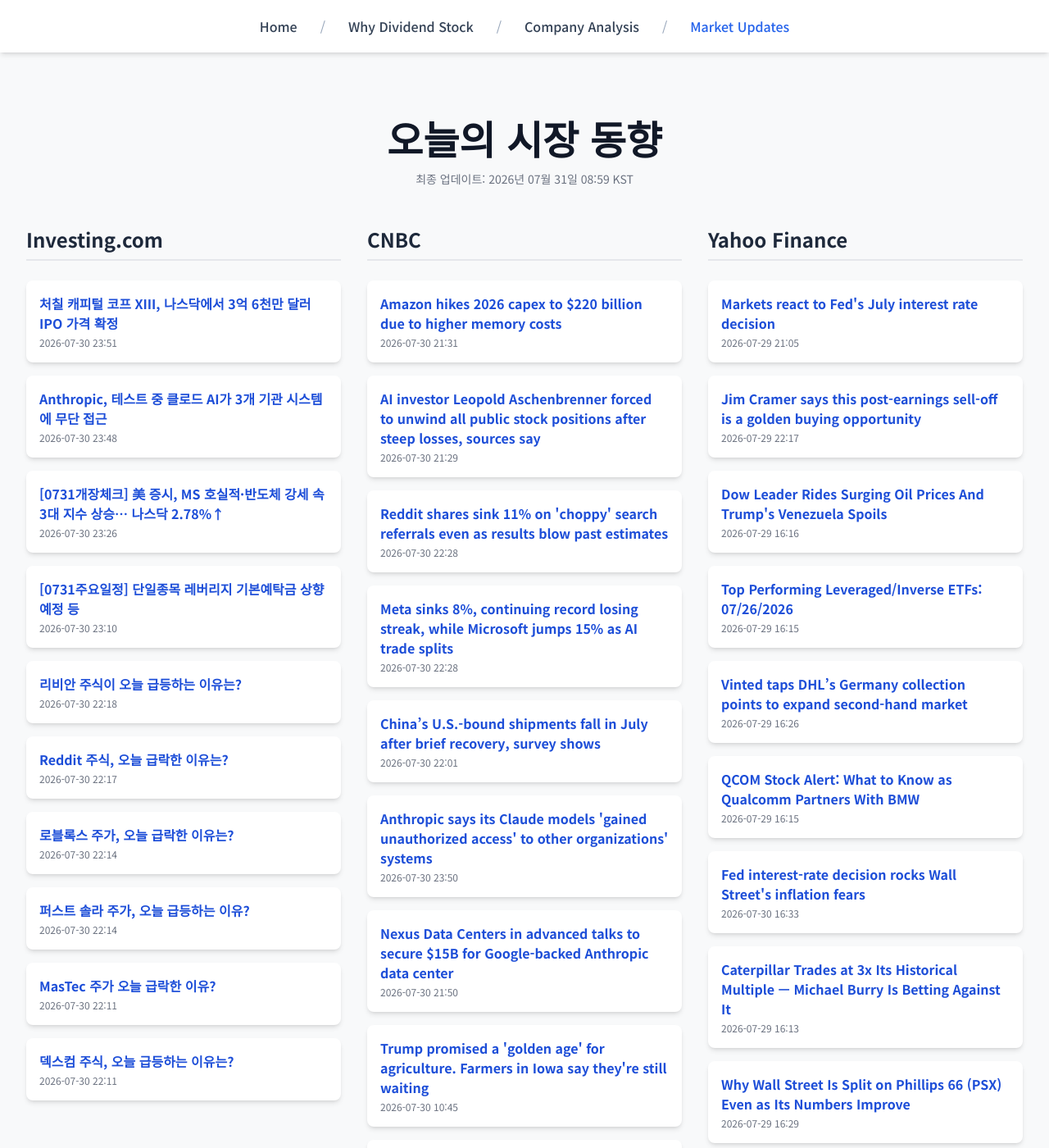
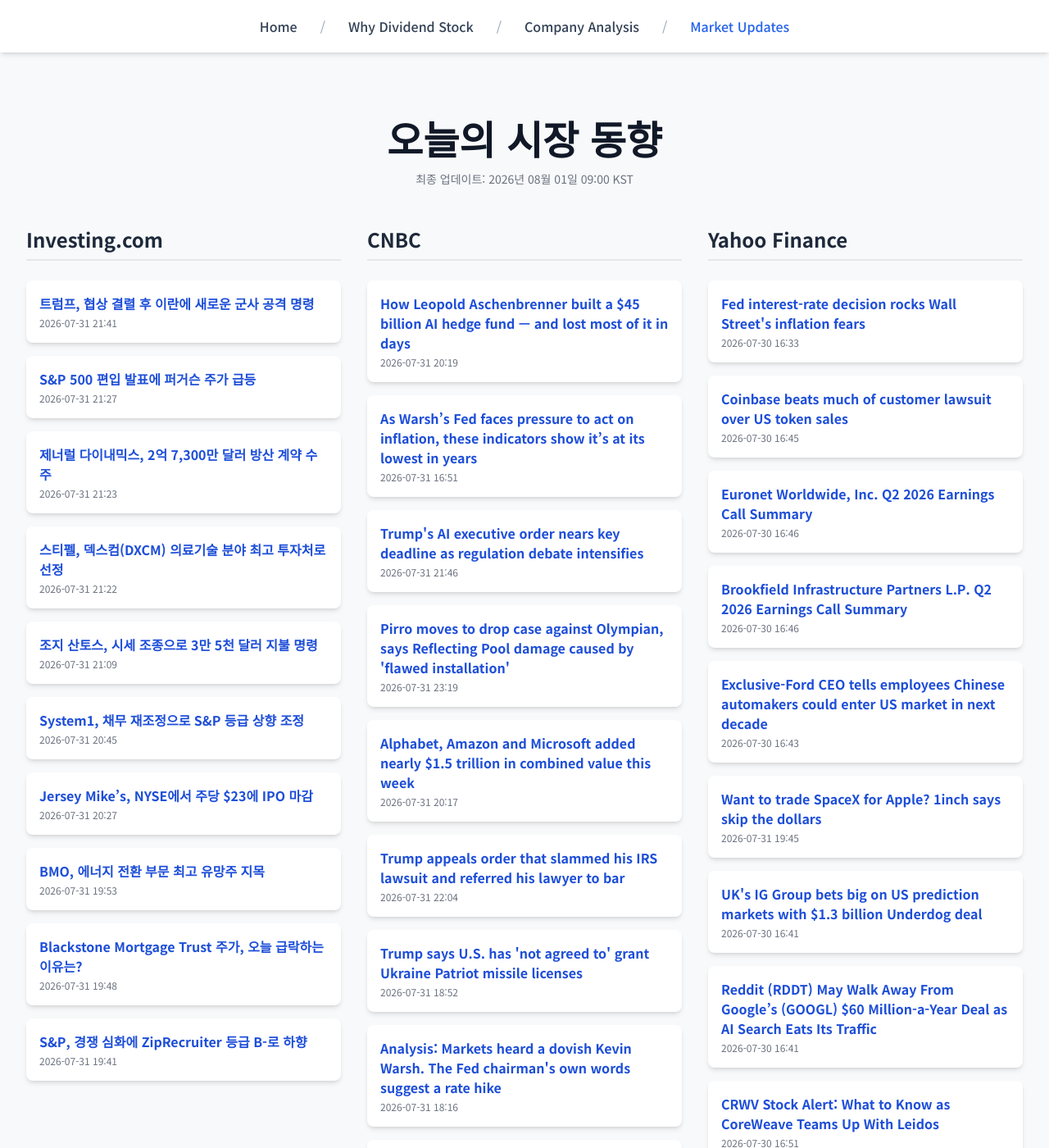
Before and after one commit to Kay-Hwang/my-company-analysis, a Jekyll site: the page built from market-updates.html, in a window 1280 px wide and 1400 px high. Shown: the whole window at 82% size. Built offline with Jekyll 4.4.1, drawn with Linux system fonts in a browser that asks for light colours; nearby versions of some CDN libraries; a script that is not in the unit is left out; some of the changed text lies outside the part shown.

Commit message:
Update daily data

```diff
--- a/_data/latest_data.json
+++ b/_data/latest_data.json
@@ -1,167 +1,131 @@
 {
-  "lastUpdated": "2026년 07월 31일 08:59 KST",
+  "lastUpdated": "2026년 08월 01일 09:00 KST",
   "news": {
     "investing": [
       {
-        "title": "처칠 캐피털 코프 XIII, 나스닥에서 3억 6천만 달러 IPO 가격 확정",
-        "link": "https://kr.investing.com/news/stock-market-news/article-432SI-2038717",
-        "pubDate": "2026-07-30 23:51:02",
-        "summary": "처칠 캐피털 코프 XIII, 나스닥에서 3억 6천만 달러 IPO 가격 확정"
+        "title": "트럼프, 협상 결렬 후 이란에 새로운 군사 공격 명령",
+        "link": "https://kr.investing.com/news/stock-market-news/article-2040371",
+        "pubDate": "2026-07-31 21:41:20",
+        "summary": "트럼프, 협상 결렬 후 이란에 새로운 군사 공격 명령"
       },
       {
-        "title": "Anthropic, 테스트 중 클로드 AI가 3개 기관 시스템에 무단 접근",
-        "link": "https://kr.investing.com/news/stock-market-news/article-2038715",
-        "pubDate": "2026-07-30 23:48:25",
-        "summary": "Anthropic, 테스트 중 클로드 AI가 3개 기관 시스템에 무단 접근"
+        "title": "S&P 500 편입 발표에 퍼거슨 주가 급등",
+        "link": "https://kr.investing.com/news/stock-market-news/article-93CH-2040364",
+        "pubDate": "2026-07-31 21:27:37",
+        "summary": "S&P 500 편입 발표에 퍼거슨 주가 급등"
       },
       {
-        "title": "[0731개장체크] 美 증시, MS 호실적·반도체 강세 속 3대 지수 상승… 나스닥 2.78%↑",
-        "link": "https://kr.investing.com/news/stock-market-news/article-2038694",
-        "pubDate": "2026-07-30 23:26:41",
-        "summary": "[0731개장체크] 美 증시, MS 호실적·반도체 강세 속 3대 지수 상승… 나스닥 2.78%↑"
+        "title": "제너럴 다이내믹스, 2억 7,300만 달러 방산 계약 수주",
+        "link": "https://kr.investing.com/news/stock-market-news/article-93CH-2040362",
+        "pubDate": "2026-07-31 21:23:30",
+        "summary": "제너럴 다이내믹스, 2억 7,300만 달러 방산 계약 수주"
       },
       {
-        "title": "[0731주요일정] 단일종목 레버리지 기본예탁금 상향 예정 등",
-        "link": "https://kr.investing.com/news/stock-market-news/article-2038695",
-        "pubDate": "2026-07-30 23:10:10",
-        "summary": "[0731주요일정] 단일종목 레버리지 기본예탁금 상향 예정 등"
+        "title": "스티펠, 덱스컴(DXCM) 의료기술 분야 최고 투자처로 선정",
+        "link": "https://kr.investing.com/news/stock-market-news/article-93CH-2040357",
+        "pubDate": "2026-07-31 21:22:01",
+        "summary": "스티펠, 덱스컴(DXCM) 의료기술 분야 최고 투자처로 선정"
       },
       {
-        "title": "리비안 주식이 오늘 급등하는 이유는?",
-        "link": "https://kr.investing.com/news/stock-market-news/article-93CH-2038666",
-        "pubDate": "2026-07-30 22:18:36",
-        "summary": "리비안 주식이 오늘 급등하는 이유는?"
+        "title": "조지 산토스, 시세 조종으로 3만 5천 달러 지불 명령",
+        "link": "https://kr.investing.com/news/stock-market-news/article-93CH-2040350",
+        "pubDate": "2026-07-31 21:09:44",
+        "summary": "조지 산토스, 시세 조종으로 3만 5천 달러 지불 명령"
       },
       {
-        "title": "Reddit 주식, 오늘 급락한 이유는?",
-        "link": "https://kr.investing.com/news/stock-market-news/article-93CH-2038664",
-        "pubDate": "2026-07-30 22:17:56",
-        "summary": "Reddit 주식, 오늘 급락한 이유는?"
+        "title": "System1, 채무 재조정으로 S&P 등급 상향 조정",
+        "link": "https://kr.investing.com/news/stock-market-news/article-93CH-2040334",
+        "pubDate": "2026-07-31 20:45:42",
+        "summary": "System1, 채무 재조정으로 S&P 등급 상향 조정"
       },
       {
-        "title": "로블록스 주가, 오늘 급락한 이유는?",
-        "link": "https://kr.investing.com/news/stock-market-news/article-93CH-2038659",
-        "pubDate": "2026-07-30 22:14:37",
-        "summary": "로블록스 주가, 오늘 급락한 이유는?"
+        "title": "Jersey Mike’s, NYSE에서 주당 $23에 IPO 마감",
+        "link": "https://kr.investing.com/news/stock-market-news/article-432SI-2040323",
+        "pubDate": "2026-07-31 20:27:02",
+        "summary": "Jersey Mike’s, NYSE에서 주당 $23에 IPO 마감"
       },
       {
-        "title": "퍼스트 솔라 주가, 오늘 급등하는 이유?",
-        "link": "https://kr.investing.com/news/stock-market-news/article-93CH-2038658",
-        "pubDate": "2026-07-30 22:14:24",
-        "summary": "퍼스트 솔라 주가, 오늘 급등하는 이유?"
+        "title": "BMO, 에너지 전환 부문 최고 유망주 지목",
+        "link": "https://kr.investing.com/news/stock-market-news/article-93CH-2040294",
+        "pubDate": "2026-07-31 19:53:04",
+        "summary": "BMO, 에너지 전환 부문 최고 유망주 지목"
       },
       {
-        "title": "MasTec 주가 오늘 급락한 이유?",
-        "link": "https://kr.investing.com/news/stock-market-news/article-93CH-2038656",
-        "pubDate": "2026-07-30 22:11:52",
-        "summary": "MasTec 주가 오늘 급락한 이유?"
+        "title": "Blackstone Mortgage Trust 주가, 오늘 급락하는 이유는?",
+        "link": "https://kr.investing.com/news/stock-market-news/article-93CH-2040293",
+        "pubDate": "2026-07-31 19:48:42",
+        "summary": "Blackstone Mortgage Trust 주가, 오늘 급락하는 이유는?"
       },
       {
-        "title": "덱스컴 주식, 오늘 급등하는 이유는?",
-        "link": "https://kr.investing.com/news/stock-market-news/article-93CH-2038655",
-        "pubDate": "2026-07-30 22:11:44",
-        "summary": "덱스컴 주식, 오늘 급등하는 이유는?"
+        "title": "S&P, 경쟁 심화에 ZipRecruiter 등급 B-로 하향",
+        "link": "https://kr.investing.com/news/stock-market-news/article-93CH-2040290",
+        "pubDate": "2026-07-31 19:41:36",
+        "summary": "S&P, 경쟁 심화에 ZipRecruiter 등급 B-로 하향"
       }
     ],
     "cnbc": [
       {
-        "title": "Amazon hikes 2026 capex to $220 billion due to higher memory costs",
-        "link": "https://www.cnbc.com/2026/07/30/amazon-amzn-q2-earnings-report-2026.html",
-        "pubDate": "Thu, 30 Jul 2026 21:31:31 GMT",
-        "summary": "AWS sales expanded 37% year over year, which trounced analysts' expectations for 31% growth."
+        "title": "How Leopold Aschenbrenner built a $45 billion AI hedge fund — and lost most of it in days",
+        "link": "https://www.cnbc.com/2026/07/31/leopold-aschenbrenner-situational-awareness-fund-fire-sale.html",
+        "pubDate": "Fri, 31 Jul 2026 20:19:03 GMT",
+        "summary": "Leopold Aschenbrenner, a former OpenAI researcher-turned-hedge fund manager, saw a dramatic decline this week in his AI-focused fund, Situational Awareness."
       },
       {
-        "title": "AI investor Leopold Aschenbrenner forced to unwind all public stock positions after steep losses, sources say",
-        "link": "https://www.cnbc.com/2026/07/30/leopold-aschenbrenners-hedge-fund-is-facing-steep-ai-losses.html",
-        "pubDate": "Thu, 30 Jul 2026 21:29:19 GMT",
-        "summary": "Leopold Aschenbrenner's hedge fund has sold all of its public stock holdings, according to people familiar with the matter."
+        "title": "As Warsh’s Fed faces pressure to act on inflation, these indicators show it’s at its lowest in years",
+        "link": "https://www.cnbc.com/2026/07/31/these-fed-alternative-indicators-show-inflation-is-at-lowest-in-years.html",
+        "pubDate": "Fri, 31 Jul 2026 16:51:30 GMT",
+        "summary": "Trimmed mean measures are painting a different picture than the headline numbers."
       },
       {
-        "title": "Reddit shares sink 11% on 'choppy' search referrals even as results blow past estimates",
-        "link": "https://www.cnbc.com/2026/07/30/reddit-rddt-q2-2026-earnings-report.html",
-        "pubDate": "Thu, 30 Jul 2026 22:28:38 GMT",
-        "summary": "Reddit reported second-quarter earnings that beat on the top and the bottom, and gave a revenue forecast that topped estimates."
+        "title": "Trump's AI executive order nears key deadline as regulation debate intensifies",
+        "link": "https://www.cnbc.com/2026/07/31/trump-ai-executive-order-nears-key-deadline-regulation-debate-heats-up.html",
+        "pubDate": "Fri, 31 Jul 2026 21:46:32 GMT",
+        "summary": "OpenAI's Sam Altman and Nvidia's Jensen Huang were among tech leaders in Washington, D.C., ahead of a deadline the White House set in its AI executive order."
       },
       {
-        "title": "Meta sinks 8%, continuing record losing streak, while Microsoft jumps 15% as AI trade splits",
-        "link": "https://www.cnbc.com/2026/07/30/microsoft-msft-meta-stock-today-earnings.html",
-        "pubDate": "Thu, 30 Jul 2026 22:28:58 GMT",
-        "summary": "Microsoft posted strong Azure and Copilot growth, while Meta missed revenue guidance forecasts as free cash flow plunged leading to diverging stock moves."
+        "title": "Pirro moves to drop case against Olympian, says Reflecting Pool damage caused by 'flawed installation'",
+        "link": "https://www.cnbc.com/2026/07/31/trump-pirro-reflecting-pool-olympian-david-hearn.html",
+        "pubDate": "Fri, 31 Jul 2026 23:19:16 GMT",
+        "summary": "President Donald Trump had touted the Reflecting Pool update, one of many renovations in D.C. he ordered ahead of America's 250th birthday celebrations."
       },
       {
-        "title": "China’s U.S.-bound shipments fall in July after brief recovery, survey shows",
-        "link": "https://www.cnbc.com/2026/07/30/china-us-exports-drop.html",
-        "pubDate": "Thu, 30 Jul 2026 22:01:01 GMT",
-        "summary": "The latest China Beige Book study found factory activity decelerated in July."
+        "title": "Alphabet, Amazon and Microsoft added nearly $1.5 trillion in combined value this week",
+        "link": "https://www.cnbc.com/2026/07/31/apple-aapl-amazon-amzn-stock-today.html",
+        "pubDate": "Fri, 31 Jul 2026 20:17:54 GMT",
+        "summary": "Amazon, Microsoft and Google added hundreds of billions of dollars to their market caps, while Apple and Meta saw their market valuations fall."
       },
       {
-        "title": "Anthropic says its Claude models 'gained unauthorized access' to other organizations' systems",
-        "link": "https://www.cnbc.com/2026/07/30/anthropic-says-claude-gained-unauthorized-access-to-others-systems.html",
-        "pubDate": "Thu, 30 Jul 2026 23:50:41 GMT",
-        "summary": "Anthropic said it discovered three instances where its Claude AI models accessed the internet during an evaluation and accessed outside systems."
+        "title": "Trump appeals order that slammed his IRS lawsuit and referred his lawyer to bar",
+        "link": "https://www.cnbc.com/2026/07/31/trump-appeals-irs-lawsuit-blanche-fund.html",
+        "pubDate": "Fri, 31 Jul 2026 22:04:03 GMT",
+        "summary": "Trump had sued the IRS for $10 billion over the leak of his tax information by an agency contractor."
       },
       {
-        "title": "Nexus Data Centers in advanced talks to secure $15B for Google-backed Anthropic data center",
-        "link": "https://www.cnbc.com/2026/07/30/nexus-data-centers-in-advanced-talks-to-secure-15b-for-google-backed-anthropic-data-center.html",
-        "pubDate": "Thu, 30 Jul 2026 21:50:17 GMT",
-        "summary": "Morgan Stanley is the lead banker engaging in advanced talks to lend $15 billion to Nexus Data Centers, CNBC confirmed."
+        "title": "Trump says U.S. has 'not agreed to' grant Ukraine Patriot missile licenses",
+        "link": "https://www.cnbc.com/2026/07/31/trump-ukraine-patriot-missile-license-russia.html",
+        "pubDate": "Fri, 31 Jul 2026 18:52:10 GMT",
+        "summary": "President Donald Trump said the U.S. hasn't agreed to grant Ukraine licenses to produce Patriot missile systems."
       },
       {
-        "title": "Trump promised a 'golden age' for agriculture. Farmers in Iowa say they're still waiting",
-        "link": "https://www.cnbc.com/2026/07/30/trump-iowa-farmers-agriculture.html",
-        "pubDate": "Thu, 30 Jul 2026 10:45:01 GMT",
-        "summary": "President Donald Trump has promised a \"golden age\" for agriculture, but farmers in Iowa and elsewhere are struggling with tariffs and the Iran war."
+        "title": "Analysis: Markets heard a dovish Kevin Warsh. The Fed chairman's own words suggest a rate hike",
+        "link": "https://www.cnbc.com/2026/07/31/kevin-warsh-fed-inflation-rate-hike-markets.html",
+        "pubDate": "Fri, 31 Jul 2026 18:16:18 GMT",
+        "summary": "Investors saw Warsh’s press conference as dovish, but a closer reading of the Fed chair's prepared remarks suggests he may be close to raising interest rates."
       },
       {
-        "title": "Fast-fashion retailer Shein’s 3-year IPO odyssey cost it the ‘golden time’ to go public",
-        "link": "https://www.cnbc.com/2026/07/31/shein-ipo-hong-kong-ftc-investigation-tariffs-fast-fashion-.html",
-        "pubDate": "Thu, 30 Jul 2026 23:30:34 GMT",
-        "summary": "Investors are questioning whether Beijing's blessing can carry a $40-billion-plus valuation for a clothing retailer whose growth engine is stalling."
+        "title": "450,000 defrauded student loan borrowers are eligible for debt forgiveness — here's who qualifies",
+        "link": "https://www.cnbc.com/2026/07/31/sweet-v-mcmahon-student-loans-borrower-defense.html",
+        "pubDate": "Fri, 31 Jul 2026 15:45:15 GMT",
+        "summary": "Hundreds of thousands of student loan borrowers are eligible for debt cancellation under a $23 billion class-action settlement against the federal government."
       },
       {
-        "title": "Rivian reduces 2026 spending plans, narrows earnings guidance",
-        "link": "https://www.cnbc.com/2026/07/30/rivian-rivn-q2-2026-earnings.html",
-        "pubDate": "Thu, 30 Jul 2026 21:19:16 GMT",
-        "summary": "Rivian reduced its 2026 spending plans and slightly narrowed its previously forecast losses this year as the company reported second-quarter results."
+        "title": "EV prices aren't following the 'law of used cars,' analyst says — what it means for buyers and sellers",
+        "link": "https://www.cnbc.com/2026/07/31/used-ev-prices.html",
+        "pubDate": "Fri, 31 Jul 2026 12:15:01 GMT",
+        "summary": "The prices for used electric vehicles have risen this year, which is unusual, experts said. Affordability and high gas prices help explain why, they said."
       }
     ],
     "yahoo": [
-      {
-        "title": "Markets react to Fed's July interest rate decision",
-        "link": "https://finance.yahoo.com/economy/policy/articles/markets-react-feds-july-interest-210558874.html",
-        "pubDate": "2026-07-29T21:05:58Z",
-        "summary": "Markets react to Fed's July interest rate decision"
-      },
-      {
-        "title": "Jim Cramer says this post-earnings sell-off is a golden buying opportunity",
-        "link": "https://finance.yahoo.com/markets/stocks/articles/jim-cramer-says-post-earnings-221700892.html",
-        "pubDate": "2026-07-29T22:17:00Z",
-        "summary": "Jim Cramer says this post-earnings sell-off is a golden buying opportunity"
-      },
-      {
-        "title": "Dow Leader Rides Surging Oil Prices And Trump's Venezuela Spoils",
-        "link": "https://www.investors.com/news/dow-jones-stock-chevron-oil-price-surge-trump-venezuela-cvx-stock-price/?src=A00220&yptr=yahoo",
-        "pubDate": "2026-07-29T16:16:33Z",
-        "summary": "Dow Leader Rides Surging Oil Prices And Trump's Venezuela Spoils"
-      },
-      {
-        "title": "Top Performing Leveraged/Inverse ETFs: 07/26/2026",
-        "link": "https://finance.yahoo.com/markets/options/articles/top-performing-leveraged-inverse-etfs-161544295.html",
-        "pubDate": "2026-07-29T16:15:44Z",
-        "summary": "Top Performing Leveraged/Inverse ETFs: 07/26/2026"
-      },
-      {
-        "title": "Vinted taps DHL’s Germany collection points to expand second-hand market",
-        "link": "https://finance.yahoo.com/small-business/articles/vinted-taps-dhl-germany-collection-162615559.html",
-        "pubDate": "2026-07-29T16:26:15Z",
-        "summary": "Vinted taps DHL’s Germany collection points to expand second-hand market"
-      },
-      {
-        "title": "QCOM Stock Alert: What to Know as Qualcomm Partners With BMW",
-        "link": "https://finance.yahoo.com/markets/stocks/articles/qcom-stock-alert-know-qualcomm-161505927.html",
-        "pubDate": "2026-07-29T16:15:05Z",
-        "summary": "QCOM Stock Alert: What to Know as Qualcomm Partners With BMW"
-      },
       {
         "title": "Fed interest-rate decision rocks Wall Street's inflation fears",
         "link": "https://finance.yahoo.com/economy/policy/articles/fed-interest-rate-decision-rocks-163300252.html",
@@ -169,22 +133,58 @@
         "summary": "Fed interest-rate decision rocks Wall Street's inflation fears"
       },
       {
-        "title": "Caterpillar Trades at 3x Its Historical Multiple — Michael Burry Is Betting Against It",
-        "link": "https://finance.yahoo.com/markets/stocks/articles/caterpillar-trades-3x-historical-multiple-161312284.html",
-        "pubDate": "2026-07-29T16:13:12Z",
-        "summary": "Caterpillar Trades at 3x Its Historical Multiple — Michael Burry Is Betting Against It"
+        "title": "Coinbase beats much of customer lawsuit over US token sales",
+        "link": "https://finance.yahoo.com/markets/crypto/articles/coinbase-beats-much-customer-lawsuit-164519190.html",
+        "pubDate": "2026-07-30T16:45:19Z",
+        "summary": "Coinbase beats much of customer lawsuit over US token sales"
       },
       {
-        "title": "Why Wall Street Is Split on Phillips 66 (PSX) Even as Its Numbers Improve",
-        "link": "https://finance.yahoo.com/energy/articles/why-wall-street-split-phillips-162957977.html",
-        "pubDate": "2026-07-29T16:29:57Z",
-        "summary": "Why Wall Street Is Split on Phillips 66 (PSX) Even as Its Numbers Improve"
+        "title": "Euronet Worldwide, Inc. Q2 2026 Earnings Call Summary",
+        "link": "https://finance.yahoo.com/markets/stocks/articles/euronet-worldwide-inc-q2-2026-164614461.html",
+        "pubDate": "2026-07-30T16:46:14Z",
+        "summary": "Euronet Worldwide, Inc. Q2 2026 Earnings Call Summary"
       },
       {
-        "title": "'Unprecedented' OpenAI Cyberattack Brings Palo Alto, CrowdStrike Into Focus",
-        "link": "https://www.investors.com/research/ibd-industry-themes/openai-cyberattack-palo-alto-stock-crowdstrike/?src=A00220&yptr=yahoo",
-        "pubDate": "2026-07-29T16:08:25Z",
-        "summary": "'Unprecedented' OpenAI Cyberattack Brings Palo Alto, CrowdStrike Into Focus"
+        "title": "Brookfield Infrastructure Partners L.P. Q2 2026 Earnings Call Summary",
+        "link": "https://finance.yahoo.com/markets/stocks/articles/brookfield-infrastructure-partners-l-p-164616189.html",
+        "pubDate": "2026-07-30T16:46:16Z",
+        "summary": "Brookfield Infrastructure Partners L.P. Q2 2026 Earnings Call Summary"
+      },
+      {
+        "title": "Exclusive-Ford CEO tells employees Chinese automakers could enter US market in next decade",
+        "link": "https://finance.yahoo.com/news/exclusive-ford-ceo-tells-employees-164329875.html",
+        "pubDate": "2026-07-30T16:43:29Z",
+        "summary": "Exclusive-Ford CEO tells employees Chinese automakers could enter US market in next decade"
+      },
+      {
+        "title": "Want to trade SpaceX for Apple? 1inch says skip the dollars",
+        "link": "https://finance.yahoo.com/markets/crypto/articles/want-trade-spacex-apple-1inch-194500911.html",
+        "pubDate": "2026-07-31T19:45:00Z",
+        "summary": "Want to trade SpaceX for Apple? 1inch says skip the dollars"
+      },
+      {
+        "title": "UK's IG Group bets big on US prediction markets with $1.3 billion Underdog deal",
+        "link": "https://finance.yahoo.com/markets/stocks/articles/uks-ig-group-agrees-buy-164102084.html",
+        "pubDate": "2026-07-30T16:41:02Z",
+        "summary": "UK's IG Group bets big on US prediction markets with $1.3 billion Underdog deal"
+      },
+      {
+        "title": "Reddit (RDDT) May Walk Away From Google’s (GOOGL) $60 Million-a-Year Deal as AI Search Eats Its Traffic",
+        "link": "https://finance.yahoo.com/markets/stocks/articles/reddit-rddt-may-walk-away-164136219.html",
+        "pubDate": "2026-07-30T16:41:36Z",
+        "summary": "Reddit (RDDT) May Walk Away From Google’s (GOOGL) $60 Million-a-Year Deal as AI Search Eats Its Traffic"
+      },
+      {
+        "title": "CRWV Stock Alert: What to Know as CoreWeave Teams Up With Leidos",
+        "link": "https://finance.yahoo.com/markets/stocks/articles/crwv-stock-alert-know-coreweave-165112787.html",
+        "pubDate": "2026-07-30T16:51:12Z",
+        "summary": "CRWV Stock Alert: What to Know as CoreWeave Teams Up With Leidos"
+      },
+      {
+        "title": "Hilton Grand Vacations Inc. Q2 2026 Earnings Call Summary",
+        "link": "https://finance.yahoo.com/markets/stocks/articles/hilton-grand-vacations-inc-q2-165140025.html",
+        "pubDate": "2026-07-30T16:51:40Z",
+        "summary": "Hilton Grand Vacations Inc. Q2 2026 Earnings Call Summary"
       }
     ]
   }
```
